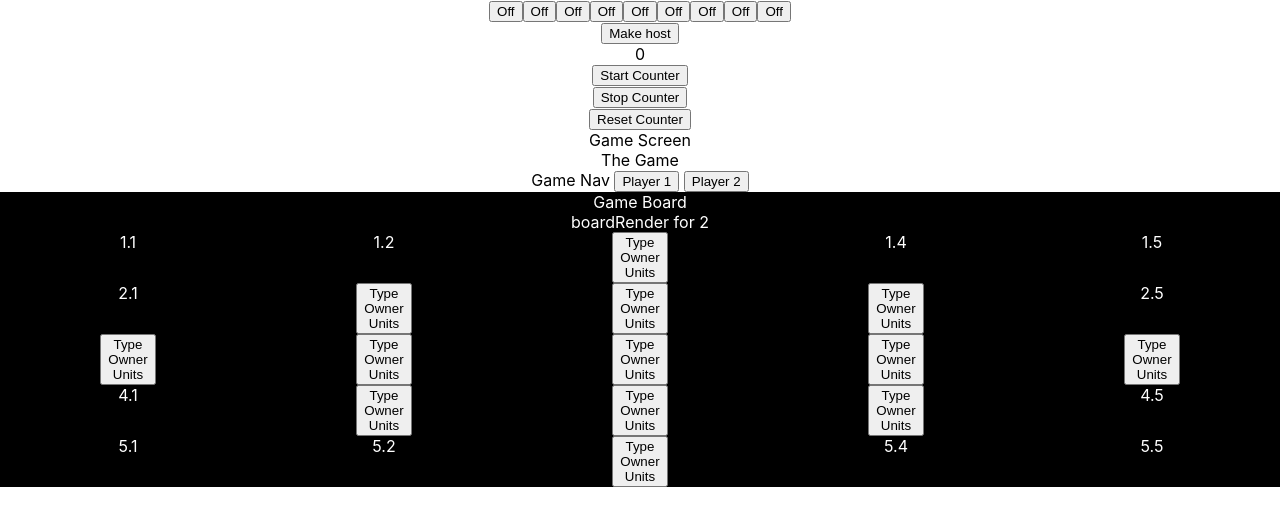
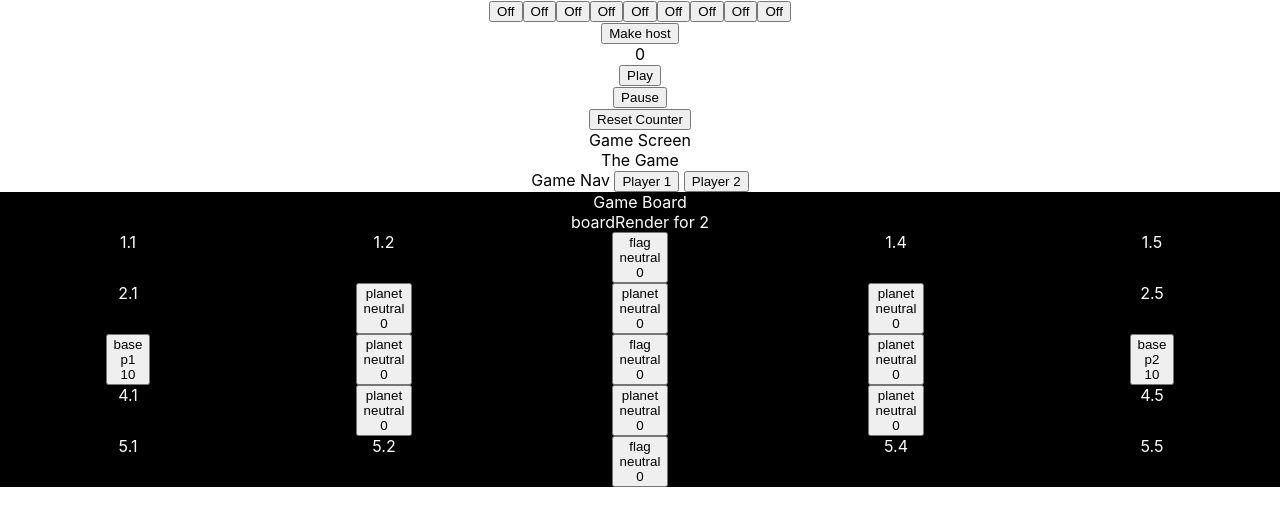
Before and after one commit to fredy-laksmono/colonizer, a React (Create React App) app in the folder client/: page / in a window 1280 px wide. Shown: the top 526 px of the page. Built offline with nearby package versions, Linux system fonts and the light colour scheme; no server answers.

Commit message:
Add: game state syncing, initial base unit counter

```diff
--- a/client/src/components/GameNav.jsx
+++ b/client/src/components/GameNav.jsx
@@ -6,7 +6,7 @@ const GameNav = ({ setPlayersNumber, setPlayer, game, user, handleLogout }) => {
         setPlayer(e.target.value);
     }
     return (<div>
-        Game Nav <button onClick={handlePlayer} value="1" >Player 1</button> <button onClick={handlePlayer} value="2">Player 2</button>
+        Game Nav <button onClick={handlePlayer} value="p1" >Player 1</button> <button onClick={handlePlayer} value="p2">Player 2</button>
     </div>)
 }
 export default GameNav;
--- a/client/src/components/Planet.jsx
+++ b/client/src/components/Planet.jsx
@@ -1,9 +1,33 @@
-const Planet = ({player, gameState, updateGameState, x, y}) => {
+import { useEffect } from 'react';
+const Planet = ({player, gameState, updateGameState, x, y, socket}) => {
+    // console.log(x, y)
+    // console.log(gameState)
+    // console.log(gameState[x])
+    // console.log(gameState[x][y])
+    // console.log(gameState[x][y].owner)
+    // console.log(player)
+
+    let type = gameState[x][y].type;
+    let units = gameState[x][y].units;
+    let owner = gameState[x][y].owner;
+
+    const handleClick = () => {
+
+        updateGameState({ ...gameState, [x]: { ...gameState[x],
+            [y]: { ...gameState[x][y],
+                owner: player
+            }
+        }});
+        socket.emit('planet_click', {x, y, player, gameState});
+    }
+
+
+
     let toRender = (<div>
-        <button>
-            <div>Type</div>
-            <div>Owner</div>
-            <div>Units</div>
+        <button onClick={handleClick}>
+            <div>{type}</div>
+            <div>{owner}</div>
+            <div>{units}</div>
         </button>
     </div>);
     return toRender;
--- a/client/src/pages/Game.js
+++ b/client/src/pages/Game.js
@@ -1,150 +1,198 @@
 import "../styles/game.css";
 import GameNav from "../components/GameNav";
-import { useState } from "react";
+import { useState, useEffect } from "react";
 import GameBoard from "../components/GameBoard";
 
-const Game = ({ socket }) => {
+const Game = ({ socket, isHost, isRunCounter }) => {
+  const [p1Counter, updatep1Counter] = useState(10);
+  const [p2Counter, updatep2Counter] = useState(10);
   const [playersNumber, setPlayersNumber] = useState(2);
-  const [player, setPlayer] = useState("1");
+  const [player, setPlayer] = useState("p1");
   const [gameState, updateGameState] = useState({
-    planet: {
     1: {
       1: {
         type: "none",
-          owner: "none",
+        owner: "neutral",
         units: 0
       },
       2: {
         type: "none",
-          owner: "none",
+        owner: "neutral",
         units: 0
       },
       3: {
         type: "flag",
-          owner: "none",
+        owner: "neutral",
         units: 0
       },
       4: {
         type: "none",
-          owner: "none",
+        owner: "neutral",
         units: 0
       },
       5: {
         type: "none",
-          owner: "none",
+        owner: "neutral",
         units: 0
       }
     },
     2: {
       1: {
         type: "none",
-          owner: "none",
+        owner: "neutral",
         units: 0
       },
       2: {
         type: "planet",
-          owner: "none",
+        owner: "neutral",
         units: 0
       },
       3: {
         type: "planet",
-          owner: "none",
+        owner: "neutral",
         units: 0
       },
       4: {
         type: "planet",
-          owner: "none",
+        owner: "neutral",
         units: 0
       },
       5: {
         type: "none",
-          owner: "none",
+        owner: "neutral",
         units: 0
       }
     },
     3: {
       1: {
         type: "base",
-          owner: "none",
-          units: 0
+        owner: "p1",
+        units: p1Counter
       },
       2: {
         type: "planet",
-          owner: "none",
+        owner: "neutral",
         units: 0
       },
       3: {
         type: "flag",
-          owner: "none",
+        owner: "neutral",
         units: 0
       },
       4: {
         type: "planet",
-          owner: "none",
+        owner: "neutral",
         units: 0
       },
       5: {
         type: "base",
-          owner: "none",
-          units: 0
+        owner: "p2",
+        units: p2Counter
       }
     },
     4: {
       1: {
         type: "none",
-          owner: "none",
+        owner: "neutral",
         units: 0
       },
       2: {
         type: "planet",
-          owner: "none",
+        owner: "neutral",
         units: 0
       },
       3: {
         type: "planet",
-          owner: "none",
+        owner: "neutral",
         units: 0
       },
       4: {
         type: "planet",
-          owner: "none",
+        owner: "neutral",
         units: 0
       },
       5: {
         type: "none",
-          owner: "none",
+        owner: "neutral",
         units: 0
       }
     },
     5: {
       1: {
         type: "none",
-          owner: "none",
+        owner: "neutral",
         units: 0
       },
       2: {
         type: "none",
-          owner: "none",
+        owner: "neutral",
         units: 0
       },
       3: {
         type: "flag",
-          owner: "none",
+        owner: "neutral",
         units: 0
       },
       4: {
         type: "none",
-          owner: "none",
+        owner: "neutral",
         units: 0
       },
       5: {
         type: "none",
-          owner: "none",
+        owner: "neutral",
         units: 0
       }
     }
+  });
+
+  // triggered when player update a planet
+  useEffect(() => {
+    socket.on("planet_update", (data) => {
+      updateGameState({
+        ...gameState,
+        [data.x]: {
+          ...gameState[data.x],
+          [data.y]: { ...gameState[data.x][data.y], owner: data.player }
         }
       });
+    });
+  });
+
+  // game state to pause/run
+  console.log("isRunCounter", isRunCounter);
+  useEffect(() => {
+    console.log("use effect isRunCounter", isRunCounter);
+    if (isRunCounter) {
+      const baseCounter = setInterval(() => {
+        updatep1Counter((prev1) => prev1 + 1);
+        updatep2Counter((prev2) => prev2 + 1);
+      }, 1000);
+
+      return () => {
+        clearInterval(baseCounter);
+      };
+    }
+    socket.on("game_sync_update", (data) => {
+      updateGameState(data.gameState);
+    });
+  }, [isRunCounter]);
+
+  // triggered gameState update
+  useEffect(() => {
+    updateGameState({
+      ...gameState,
+      [3]: {
+        ...gameState[3],
+        [1]: { ...gameState[3][1], units: p1Counter },
+        [5]: { ...gameState[3][5], units: p2Counter }
+      }
+    });
+    if (isHost) {
+      socket.emit("game_sync_update", gameState);
+    }
+  }, [p1Counter]);
+
   let gameWrapperRender = (
     <div>
       <div>The Game</div>
--- a/client/src/pages/Home.js
+++ b/client/src/pages/Home.js
@@ -134,10 +134,10 @@ const Home = ({ socket }) => {
         <label>{counter}</label>
       </div>
       <div>
-        <button onClick={startCounter}>Start Counter</button>
+        <button onClick={startCounter}>Play</button>
       </div>
       <div>
-        <button onClick={stopCounter}>Stop Counter</button>
+        <button onClick={stopCounter}>Pause</button>
       </div>
       <div>
         <button onClick={resetCounter}>Reset Counter</button>
@@ -148,7 +148,7 @@ const Home = ({ socket }) => {
   let toRender = (
     <div>
       <div>{createRoomRender}</div>
-      <Game socket={socket} />
+      <Game socket={socket} isHost={isHost} isRunCounter={isRunCounter} />
     </div>
   );
   return toRender;
```
Also changed, not shown: 1 other file (tests, documents, lock files or other folders). Lines whose indentation alone changed are shown as unchanged.
